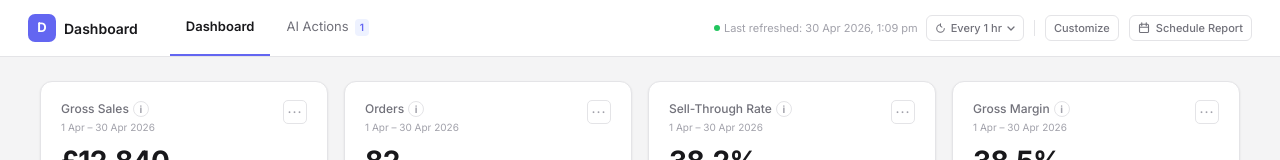
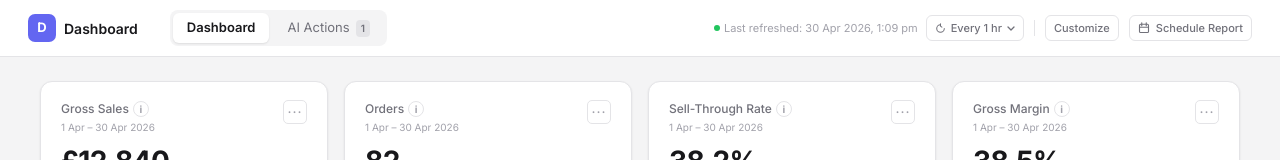
Before and after one commit to astroyan4739/uipath-merchandiser-dashboard, a React (Vite) app: page / in a window 1280 px wide. Shown: the top 160 px of the page. Built offline with nearby package versions, Linux system fonts and the light colour scheme.

Commit message:
Replace underline tabs with pill/button tab style
Wrap tab buttons in a pill container (bg token, border-radius 8px).
Active tab gets surface background + shadow; inactive is transparent.
Badge colour adapts to active/inactive state.

Co-Authored-By: Claude Sonnet 4.6 <noreply@anthropic.com>

```diff
--- a/src/App.tsx
+++ b/src/App.tsx
@@ -158,21 +158,22 @@ export default function App() {
             </div>
 
             {/* Tabs */}
-            <nav style={{ display: 'flex', gap: 0, height: '100%' }}>
+            <nav style={{ display: 'flex', alignItems: 'center', gap: 4, background: 'var(--bg)', borderRadius: 8, padding: '3px', height: 36 }}>
               {([['dashboard', 'Dashboard'], ['action', 'AI Actions']] as [Tab, string][]).map(([id, label]) => (
                 <button
                   key={id}
                   onClick={() => setActiveTab(id)}
                   style={{
                     height: '100%',
-                    padding: '0 16px',
+                    padding: '0 14px',
                     border: 'none',
-                    background: 'none',
+                    borderRadius: 6,
+                    background: activeTab === id ? 'var(--surface)' : 'transparent',
+                    boxShadow: activeTab === id ? 'var(--shadow-sm)' : 'none',
                     cursor: 'pointer',
                     fontSize: 13,
                     fontWeight: activeTab === id ? 600 : 400,
                     color: activeTab === id ? 'var(--text)' : 'var(--text-muted)',
-                    borderBottom: activeTab === id ? '2px solid var(--accent)' : '2px solid transparent',
                     transition: 'all 0.15s',
                     display: 'flex',
                     alignItems: 'center',
@@ -183,8 +184,8 @@ export default function App() {
                   {id === 'action' && (
                     <span style={{
                       fontSize: 10, fontWeight: 600,
-                      background: 'var(--accent-bg)',
-                      color: 'var(--accent)',
+                      background: activeTab === id ? 'var(--accent-bg)' : 'var(--border)',
+                      color: activeTab === id ? 'var(--accent)' : 'var(--text-muted)',
                       padding: '1px 5px',
                       borderRadius: 4,
                     }}>1</span>
```
